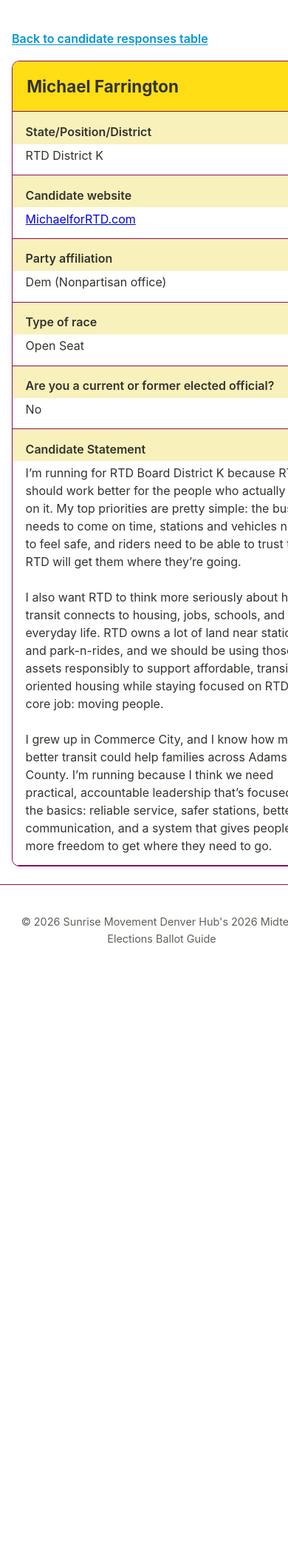
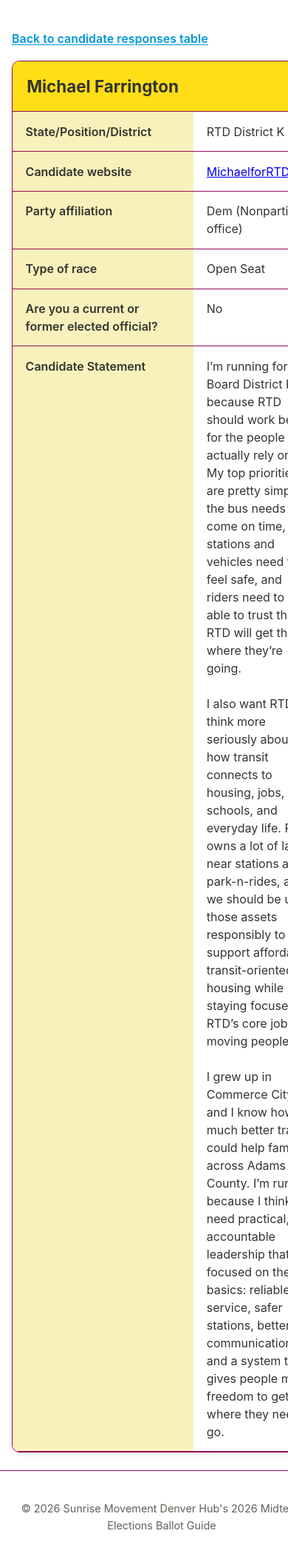
Before and after one commit to sunrisemvmtDEN/sunrisemvmtDEN.github.io, a Jekyll site: the page built from candidate.html, in a window 390 px wide. Shown: the whole page at 74% size. Built offline with Jekyll 4.4.1, drawn with Linux system fonts in a browser that asks for light colours; before the commit the page ends 1319 px from its top, so only the background shows below that.

Commit message:
Keep candidate table sizing from main with mobile scroll wrapper

```diff
--- a/candidate.html
+++ b/candidate.html
@@ -53,6 +53,13 @@ hide_site_header: true
     border-collapse: collapse;
   }
 
+  .profile-table-shell {
+    width: 100%;
+    overflow-x: auto;
+    overflow-y: hidden;
+    -webkit-overflow-scrolling: touch;
+  }
+
   .profile-table th,
   .profile-table td {
     padding: 0.9rem 1.1rem;
@@ -75,22 +82,6 @@ hide_site_header: true
     white-space: pre-wrap;
   }
 
-  @media (max-width: 768px) {
-    .profile-table th,
-    .profile-table td {
-      display: block;
-      width: 100%;
-    }
-
-    .profile-table th {
-      border-bottom: none;
-      padding-bottom: 0.3rem;
-    }
-
-    .profile-table td {
-      padding-top: 0.2rem;
-    }
-  }
 </style>
 
 <div class="profile-wrap">
@@ -100,7 +91,9 @@ hide_site_header: true
     <div class="profile-header">
       <h2 id="candidate-name">Candidate</h2>
     </div>
-    <table class="profile-table" id="profile-table"></table>
+    <div class="profile-table-shell">
+      <table class="profile-table" id="profile-table"></table>
+    </div>
   </div>
 </div>
 
```
